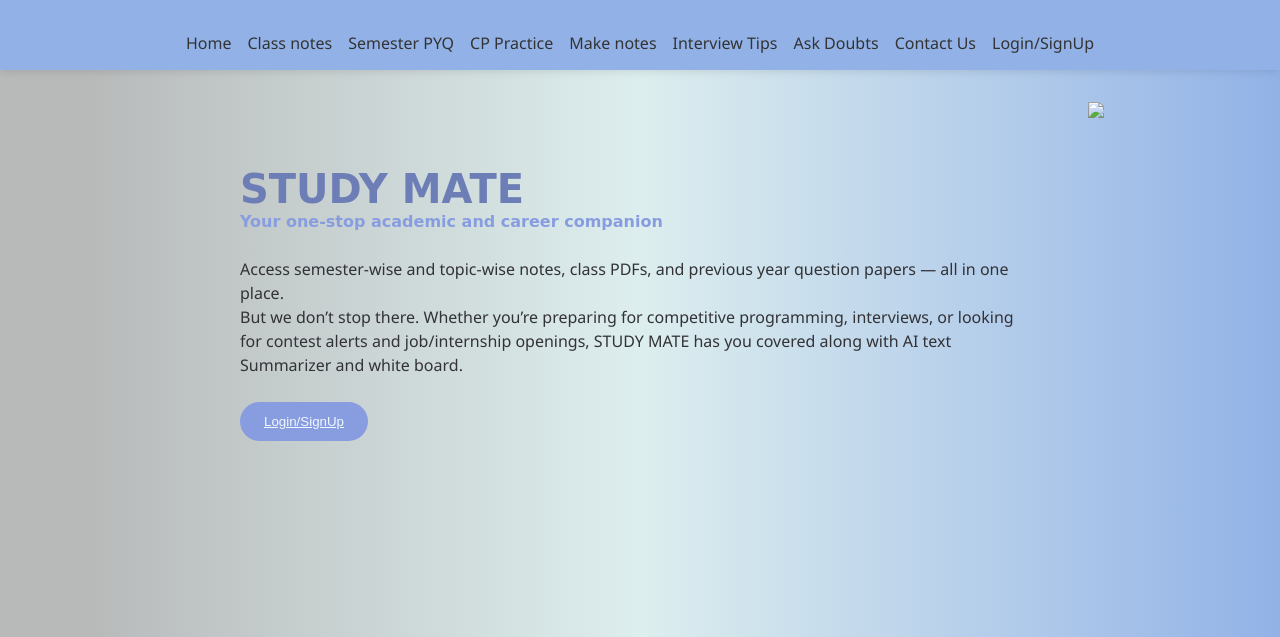
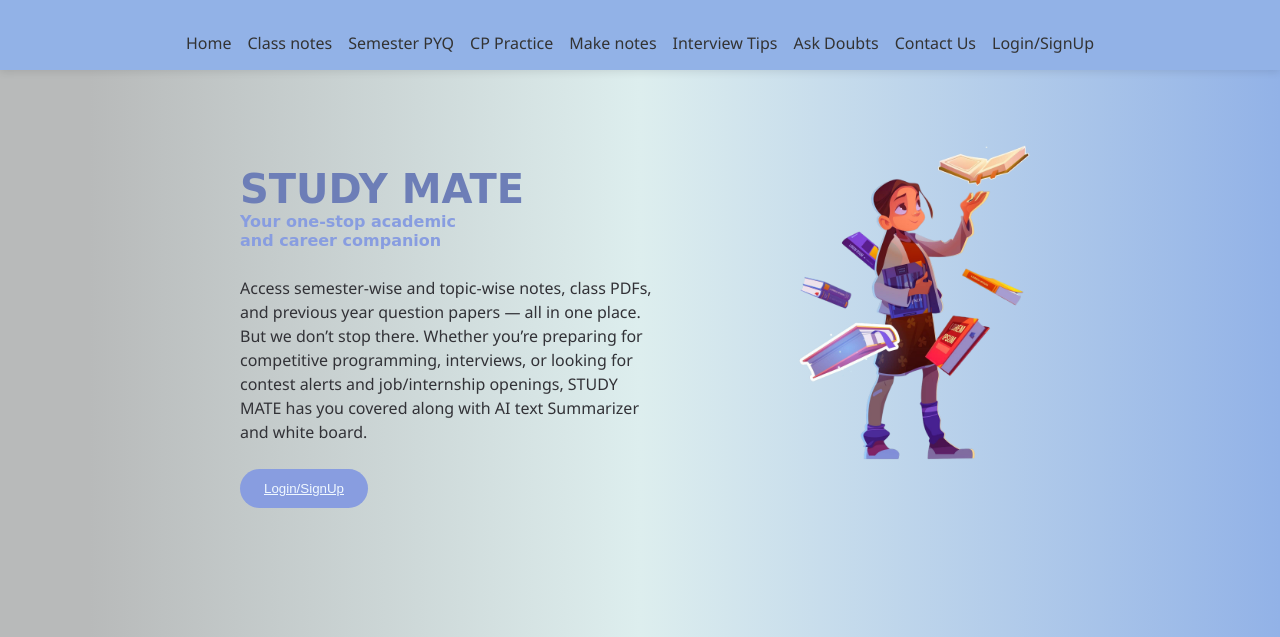
Before and after one commit to solanki505/study-mate-project, a website: page index.html in a window 1280 px wide. Shown: the top 637 px of the page. Drawn offline with Linux system fonts and the light colour scheme; the site is published under a folder, as on GitHub Pages, so addresses that start at the root find nothing.

Commit message:
Update index.html

```diff
--- a/index.html
+++ b/index.html
@@ -39,7 +39,7 @@
     <button class="btn"><a href="public/html/login.html" style="color: aliceblue ">Login/SignUp</a></a></button>
   </div>
     <div>
-    <img class="slider-subtitle slider-reveal" src="/uploads/girl-with-flying-books-with-magic-glow-sparkles-vector-cartoon-fantasy-illustration-happy-chi.png" style="display: flex;height: 30vw; justify-content: right;margin-top: 5vw; position: relative; bottom: 10vw;left :5vw">
+    <img class="slider-subtitle slider-reveal" src="uploads/girl-with-flying-books-with-magic-glow-sparkles-vector-cartoon-fantasy-illustration-happy-chi.png" style="display: flex;height: 30vw; justify-content: right;margin-top: 5vw; position: relative; bottom: 10vw;left :5vw">
     </div>
     </section>
 
```
